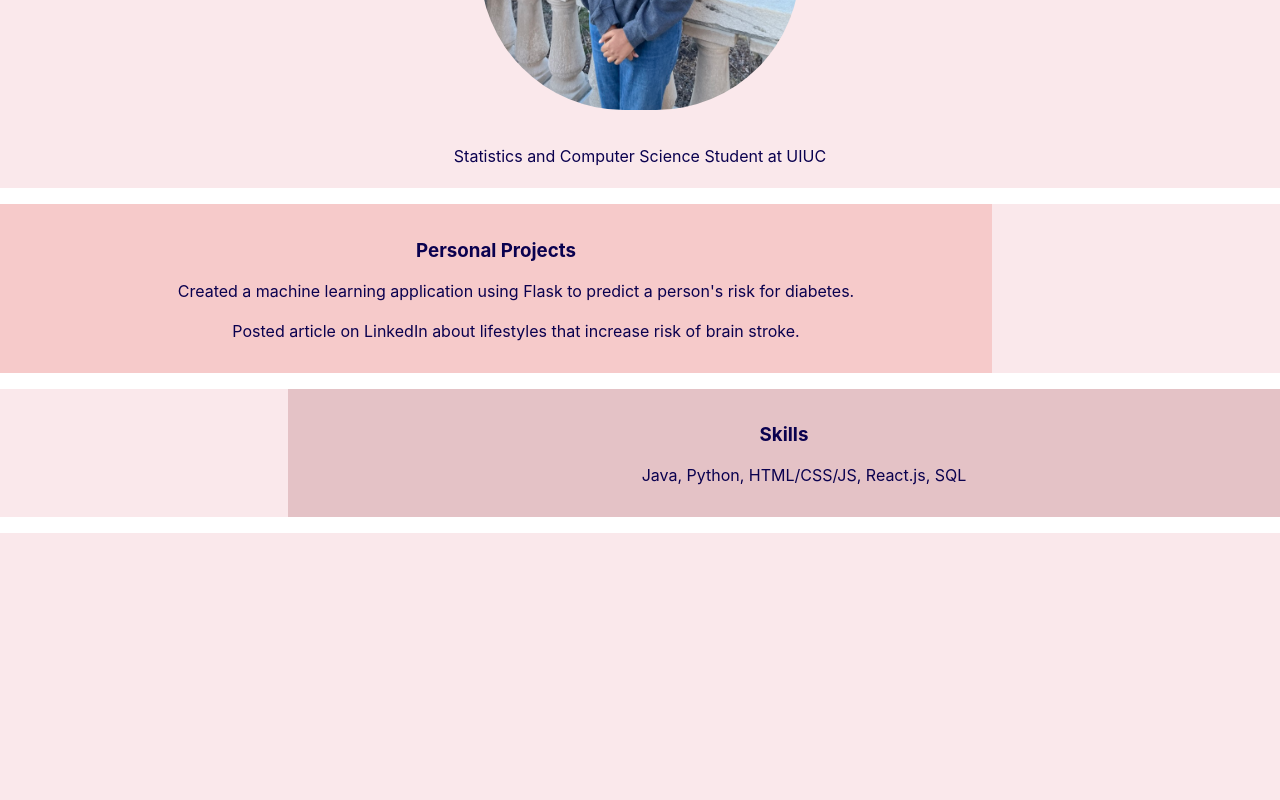
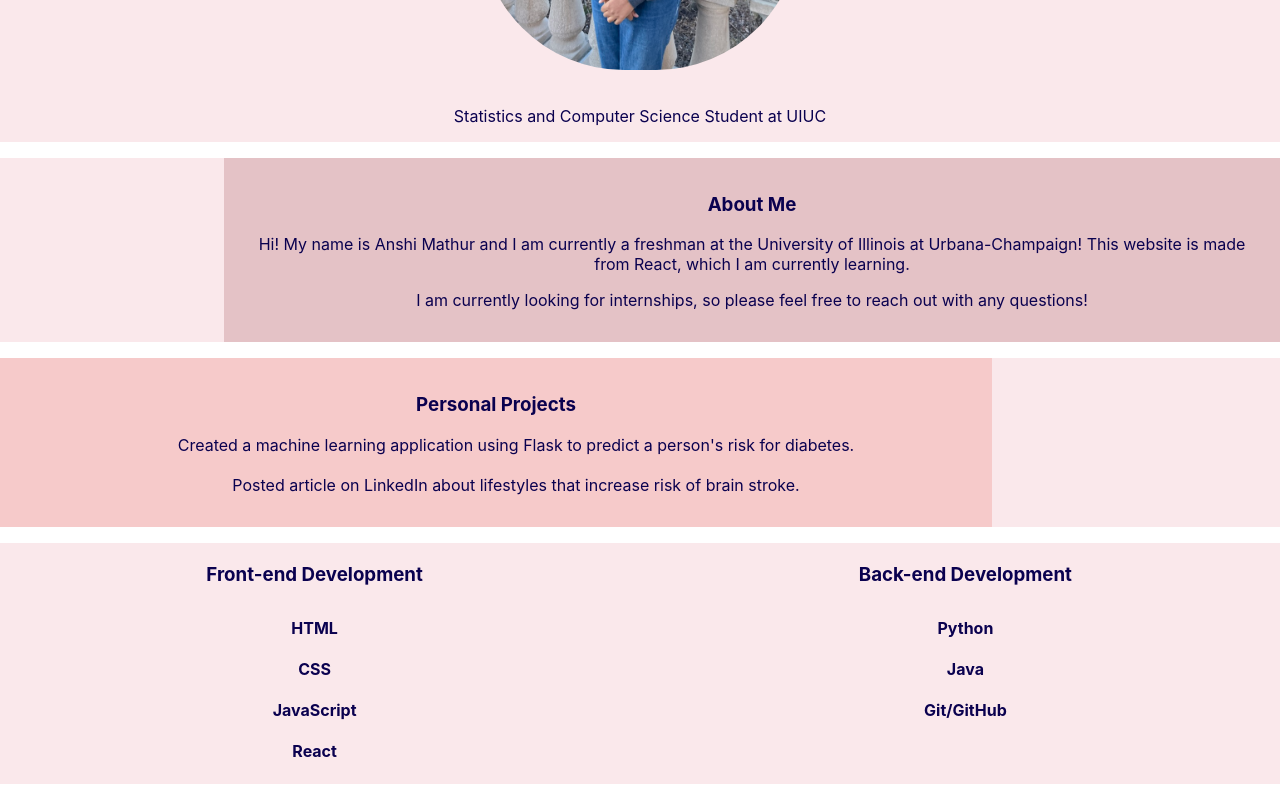
Before and after one commit to anshimathur0325/react-practice, a React (Create React App) app: page / in a window 1280 px wide. Shown: the part 513-1313 px from the top of the page. Before the commit the page ends 1046 px from the top, so only its background shows below. Built offline with nearby package versions, Linux system fonts and the light colour scheme.

Commit message:
Edit Skills

```diff
--- a/src/App.css
+++ b/src/App.css
@@ -62,6 +62,13 @@ body{
   width: 75%;
   padding:1em;
 }
+.proj4{
+  background-color: #E4C2C6;
+  color: #0A014F;
+  float: right;
+  width: 80%;
+  padding:1em;
+}
 .proj3{
   background-color: white;
   color:#0A014F;
@@ -110,3 +117,49 @@ nav a:hover {
 li{
   list-style-type: none;
 }
+
+
+
+.experience__container {
+  display: block;
+}
+.left{
+  float:left;
+  width:49%;
+
+}
+.right{
+  float:right;
+  width:49%;
+}
+.experience__container > div {
+  background: var(--color-bg-variant);
+  border-radius: 2rem;
+  border: 1px solid transparent;
+  transition: var(--transition);
+}
+
+.experience__container > div:hover {
+  background-color: #E4C2C6;
+  border-color: var(--color-primary-variant);
+  cursor: default;
+}
+
+.experience__container > div h3 {
+  text-align: center;
+  margin-bottom: 2rem;
+  color: var(--color-primary);
+}
+
+.experience__content {
+  display: block;
+}
+
+.experience__details {
+  display: block;
+}
+
+.experience__details-icon {
+  margin-top: 6px;
+  color: var(--color-primary);
+}
--- a/src/App.js
+++ b/src/App.js
@@ -7,7 +7,8 @@ import Navbar from "./components/Navbar"
 import Projects from "./components/Projects"
 import Skills from "./components/Skills"
 import Testimonials from "./components/Testimonials"
-
+import MoreAbout from './components/MoreAbout';
+import Experience from './components/About copy';
 function App() {
   return (
     /*
@@ -23,17 +24,19 @@ function App() {
   );*/
   <main className="text-gray-499 bg-gray-900 body-font">
     <Navbar />
-    <br/>
-    <br/>
+    <About />
 
-
-    <About />
+    <Testimonials />
+    <MoreAbout />
     <Contact />
     <Testimonials />
     <Projects />
     <Testimonials />
-    <Skills />
-    <Testimonials />
+
+    <Experience />
+
+    <Testimonials/>
+
   </main>
   );
 }
--- /dev/null
+++ b/src/components/About copy.js
@@ -0,0 +1,45 @@
+import React from 'react';
+
+const Experience = () => {
+  return (
+    <section id="experience">
+
+      <div className="container experience__container">
+        <div className="left">
+          <h3>Front-end Development</h3>
+          <div className="experience__content">
+          <article className="experience__details">
+              <h4>HTML</h4>
+            </article>
+            <article className="experience__details">
+              <h4>CSS</h4>
+            </article>
+            <article className="experience__details">
+              <h4>JavaScript</h4>
+            </article>
+            <article className="experience__details">
+              <h4>React</h4>
+            </article>
+            </div>
+
+        </div>
+        <div className="right">
+          <h3>Back-end Development</h3>
+          <div className="experience__content">
+          <article className="experience__details">
+              <h4>Python</h4>
+            </article>
+            <article className="experience__details">
+              <h4>Java</h4>
+            </article>
+            <article className="experience__details">
+              <h4>Git/GitHub</h4>
+            </article>
+          </div>
+        </div>
+      </div>
+    </section>
+  )
+}
+
+export default Experience
--- /dev/null
+++ b/src/components/MoreAbout.js
@@ -0,0 +1,17 @@
+import React from "react";
+
+export default function MoreAbout(){
+    return(
+        <section id="moreabout">
+            <body class="proj4">
+                <h3>About Me</h3>
+                <p>Hi! My name is Anshi Mathur and I am currently a freshman at the University of Illinois at Urbana-Champaign! This website is made from React, which I am currently learning.</p>
+                <p>I am currently looking for internships, so please feel free to reach out with any questions!</p>
+            </body>
+
+        </section>
+    )
+
+
+
+}
```
Also changed, not shown: 2 other files (tests, documents, lock files or other folders).
